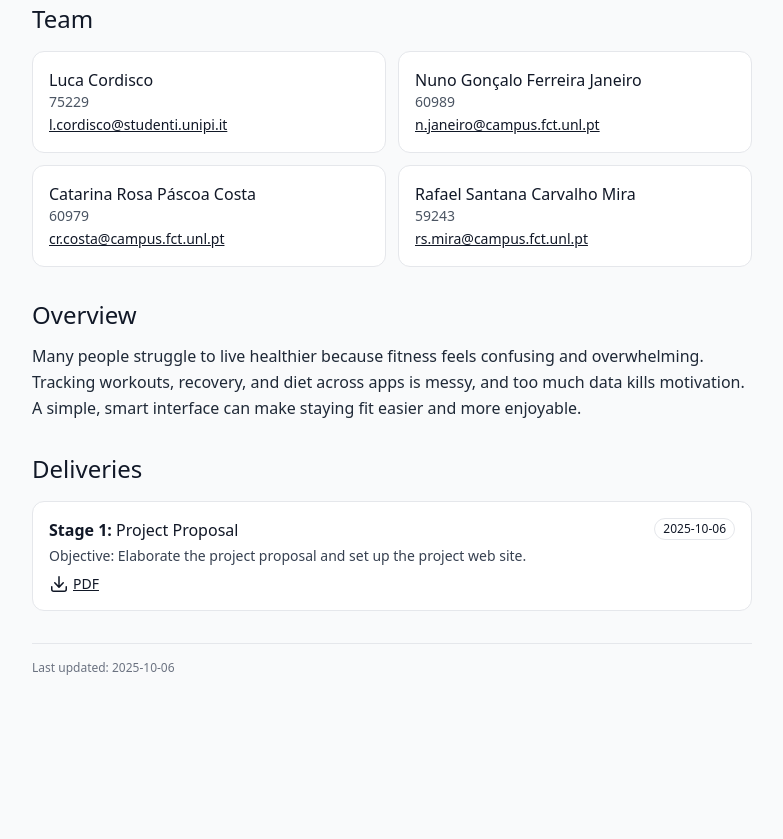
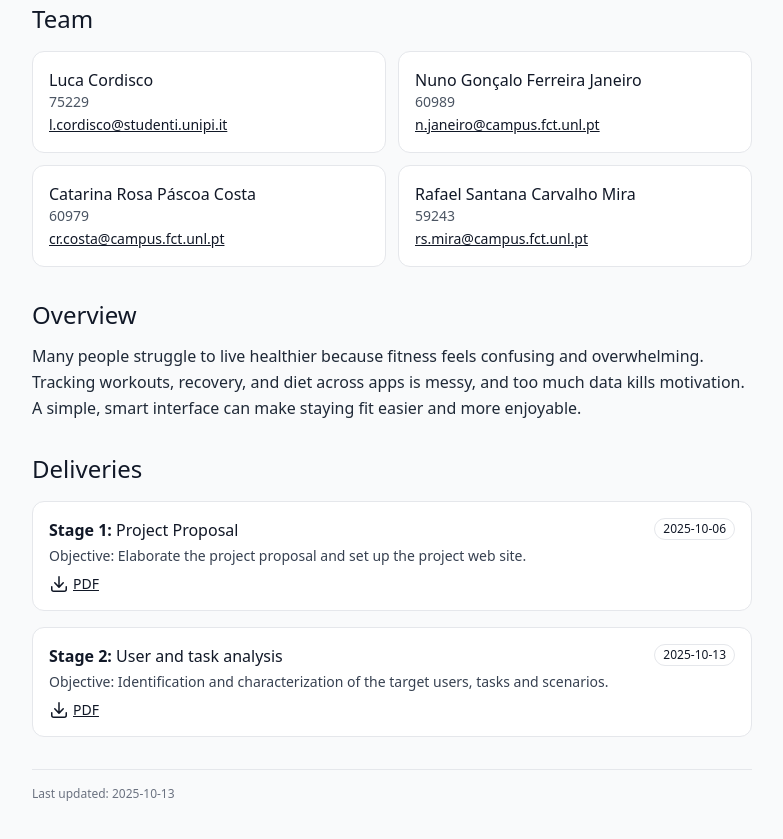
Before and after one commit to ipm-g7/ipm-g7.github.io, a plain HTML site: page index.html in a window 1280 px wide. Shown: the part 299-1138 px from the top of the page, without its empty margins (248-1031 px from the left). Before the commit the page ends 1023 px from the top, so only its background shows below. Drawn offline with nearby package versions, Linux system fonts and the light colour scheme.

Commit message:
Add Stage 2 details

```diff
--- a/index.html
+++ b/index.html
@@ -83,12 +83,26 @@
             <a class="underline" href="deliveries/stage1.pdf">PDF</a>
           </div>
         </article>
+        <article class="rounded-xl border bg-white p-4">
+          <div class="flex items-start justify-between">
+            <h3 class="font-medium"><b>Stage 2:</b> User and task analysis</h3>
+            <span class="text-xs rounded-full border px-2 py-0.5">2025-10-13</span>
+          </div>
+          <p class="text-sm text-gray-700 mt-1">Objective: Identification and characterization of the target users, tasks and scenarios.</p>
+          <div class="mt-2 flex gap-1 text-sm">
+            <svg xmlns="http://www.w3.org/2000/svg" viewBox="0 0 20 20" fill="currentColor" class="size-5">
+                <path d="M10.75 2.75a.75.75 0 0 0-1.5 0v8.614L6.295 8.235a.75.75 0 1 0-1.09 1.03l4.25 4.5a.75.75 0 0 0 1.09 0l4.25-4.5a.75.75 0 0 0-1.09-1.03l-2.955 3.129V2.75Z" />
+                <path d="M3.5 12.75a.75.75 0 0 0-1.5 0v2.5A2.75 2.75 0 0 0 4.75 18h10.5A2.75 2.75 0 0 0 18 15.25v-2.5a.75.75 0 0 0-1.5 0v2.5c0 .69-.56 1.25-1.25 1.25H4.75c-.69 0-1.25-.56-1.25-1.25v-2.5Z" />
+            </svg>
+            <a class="underline" href="deliveries/stage2.pdf">PDF</a>
+          </div>
+        </article>
       </div>
     </section>
   </main>
 
   <footer class="text-xs text-gray-500 border-t pt-4">
-    <p>Last updated: 2025-10-06</p>
+    <p>Last updated: 2025-10-13</p>
   </footer>
   </div>
 </body>
```
